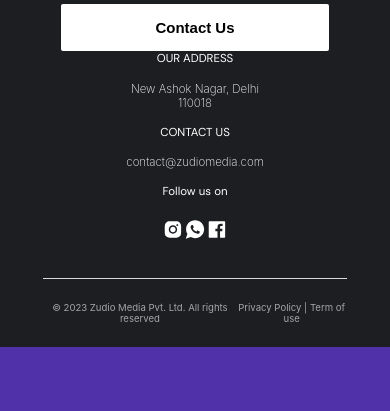
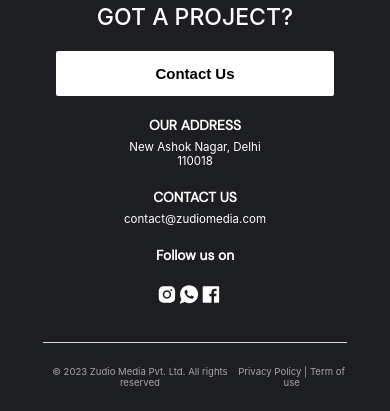
Before and after one commit to harshKumar029/Agency, a React app: page / in a window 390 px wide. Shown: the part 3006-3417 px from the top of the page. Before the commit the page ends 3353 px from the top, so only its background shows below. Built offline with nearby package versions, Linux system fonts and the light colour scheme.

Commit message:
responsive

```diff
--- a/src/component/footer/footer.css
+++ b/src/component/footer/footer.css
@@ -118,14 +118,25 @@
     }
     .got-proj h3 {
         text-align: center;
+        margin: 20px 0px;
     }
     .got-proj h5{
         margin: auto;
-        padding: 15px 65px;
+        padding: 5% 18vw;
         font-weight: 700;
         font-size: 1.3rem;
     }
     .footer-content div h2,.footer-content div h4{
         text-align: center;
+        margin: 0%;
+    }
+    .footer-content div h2{
+        margin-top:20px ;
+        font-weight: 600;
+        font-size: 1.2rem;
+    }
+    .footer-content div h4{
+        font-weight: 400;
+        margin-top: .5rem;
     }
 }
```
